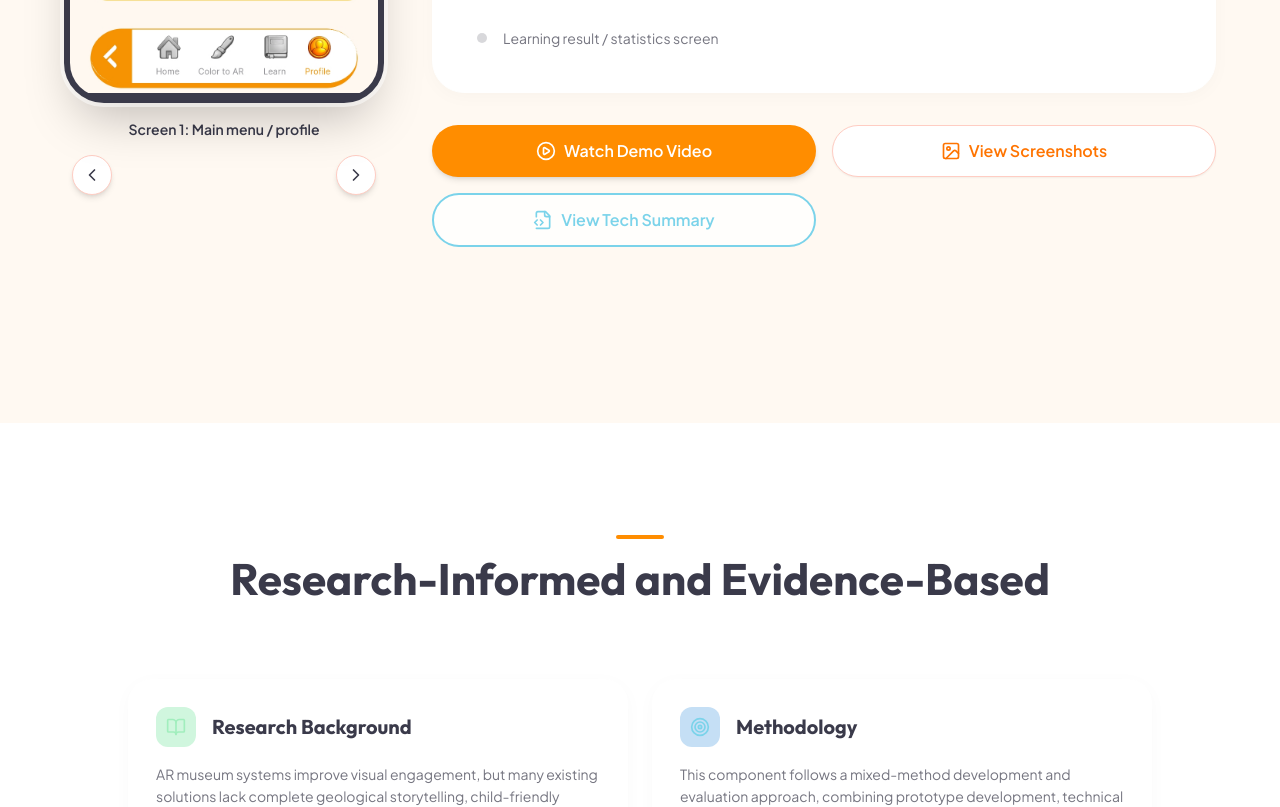
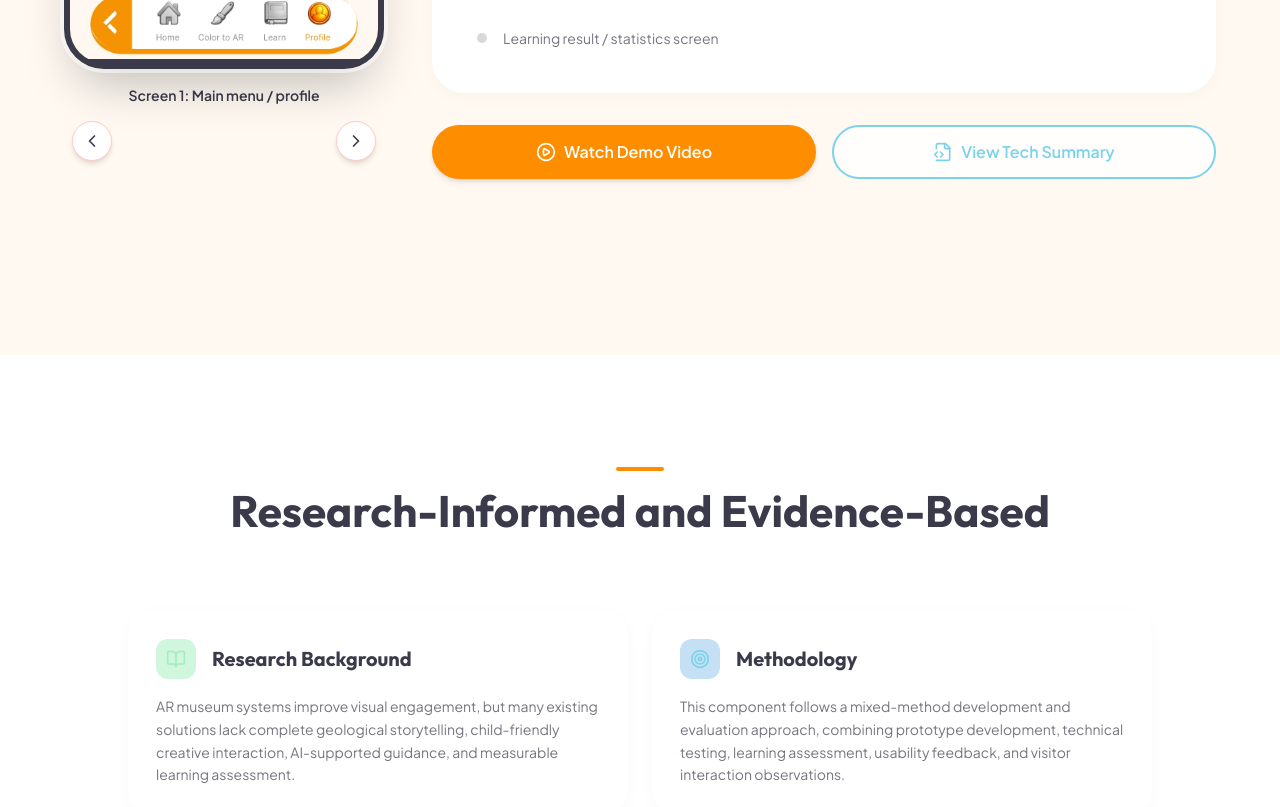
Before and after one commit to IT22033482/Research-Project-Overview, a React (Vite) app: page / in a window 1280 px wide. Shown: the part 8680-9487 px from the top of the page. Built offline with nearby package versions, Linux system fonts and the light colour scheme.

Commit message:
Link Institution card to SLIIT and simplify Prototype action buttons
Co-authored-by: Cursor <cursoragent@cursor.com>

```diff
--- a/src/components/sections/Contact.tsx
+++ b/src/components/sections/Contact.tsx
@@ -5,7 +5,8 @@ import { Mail, Building, Linkedin, Github, MessageSquare } from 'lucide-react';
 import {
   mailtoResearcher,
   RESEARCHER_EMAIL,
-  LINKEDIN_PROFILE_URL
+  LINKEDIN_PROFILE_URL,
+  SLIIT_WEBSITE_URL
 } from '../../data/contact';
 
 export const Contact = () => {
@@ -38,6 +39,8 @@ export const Contact = () => {
               icon: Building,
               label: 'Institution',
               value: 'SLIIT / Department',
+              href: SLIIT_WEBSITE_URL,
+              external: true,
               color: 'text-mint-mid',
               bg: 'bg-mint-light'
             },
--- a/src/components/sections/Prototype.tsx
+++ b/src/components/sections/Prototype.tsx
@@ -3,7 +3,6 @@ import { motion, AnimatePresence } from 'framer-motion';
 import { SectionHeader, Button, PhoneMockup } from '../ui/Shared';
 import {
   PlayCircle,
-  Image as ImageIcon,
   FileCode2,
   ChevronLeft,
   ChevronRight } from
@@ -111,15 +110,8 @@ export const Prototype = () => {
                 <PlayCircle className="w-5 h-5 mr-2" /> Watch Demo Video
               </Button>
               <Button
-                variant="secondary"
-                className="w-full bg-white border border-peach-light">
-
-                <ImageIcon className="w-5 h-5 mr-2" /> View Screenshots
-              </Button>
-              <Button
                 variant="outline"
                 className="w-full border-sky-mid text-sky-mid hover:bg-sky-light">
-
                 <FileCode2 className="w-5 h-5 mr-2" /> View Tech Summary
               </Button>
             </div>
--- a/src/data/contact.ts
+++ b/src/data/contact.ts
@@ -5,6 +5,8 @@ export const BEHANCE_PROFILE_URL = 'https://www.behance.net/ruwanipradeepa';
 export const LINKEDIN_PROFILE_URL =
   'https://www.linkedin.com/in/ruwani-pradeepa-652994258/';
 
+export const SLIIT_WEBSITE_URL = 'https://www.sliit.lk/';
+
 export const mailtoResearcher = `mailto:${RESEARCHER_EMAIL}?subject=${encodeURIComponent(
   'AR Geological History — Research Inquiry'
 )}`;
```
